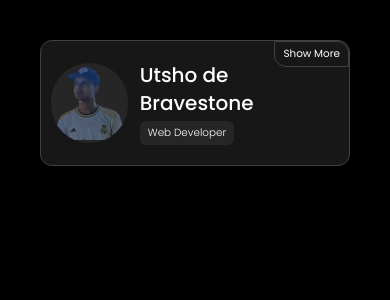
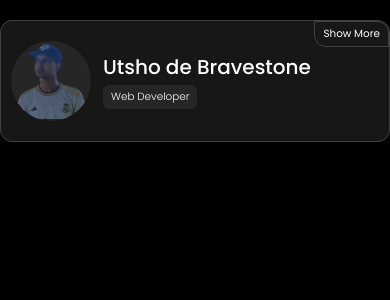
Before and after one commit to utshodebravestone/personal-portfolio, a React (Vite) app: page / in a window 390 px wide. Shown: the top 300 px of the page. Built offline with nearby package versions, Linux system fonts and the light colour scheme.

Commit message:
finishing touches on Intro

```diff
--- a/src/components/App.tsx
+++ b/src/components/App.tsx
@@ -2,8 +2,10 @@ import Intro from "./Intro";
 
 const App = () => {
   return (
-    <div className="py-10 px-10 md:px-20 min-h-screen min-w-full bg-black text-white">
-      <Intro />
+    <div className="py-5 md:py-10 min-h-screen min-w-full bg-black text-white">
+      <div className="max-w-[750px] mx-auto">
+        <Intro />
+      </div>
     </div>
   );
 };
--- a/src/components/Intro.tsx
+++ b/src/components/Intro.tsx
@@ -32,7 +32,7 @@ const Intro = () => {
   const [showInfo, toggleShowInfo] = useToggle(false);
 
   return (
-    <div className="relative bg-neutral-900 max-w-[750px] mx-auto py-5 px-2.5 md:px-5 flex flex-col gap-2.5 rounded-xl border border-neutral-700">
+    <div className="relative bg-neutral-900 w-full py-5 px-2.5 md:px-5 flex flex-col gap-2.5 rounded-xl border border-neutral-700">
       <button
         onClick={toggleShowInfo}
         className="absolute top-0 right-0 py-1 md:py-2 px-2 md:px-4 border border-neutral-700 rounded-bl-xl rounded-tr-xl text-[.65rem] md:text-xs hover:border-white hover:-translate-y-0.5 hover:translate-x-0.5 transition-all duration-500"
```
